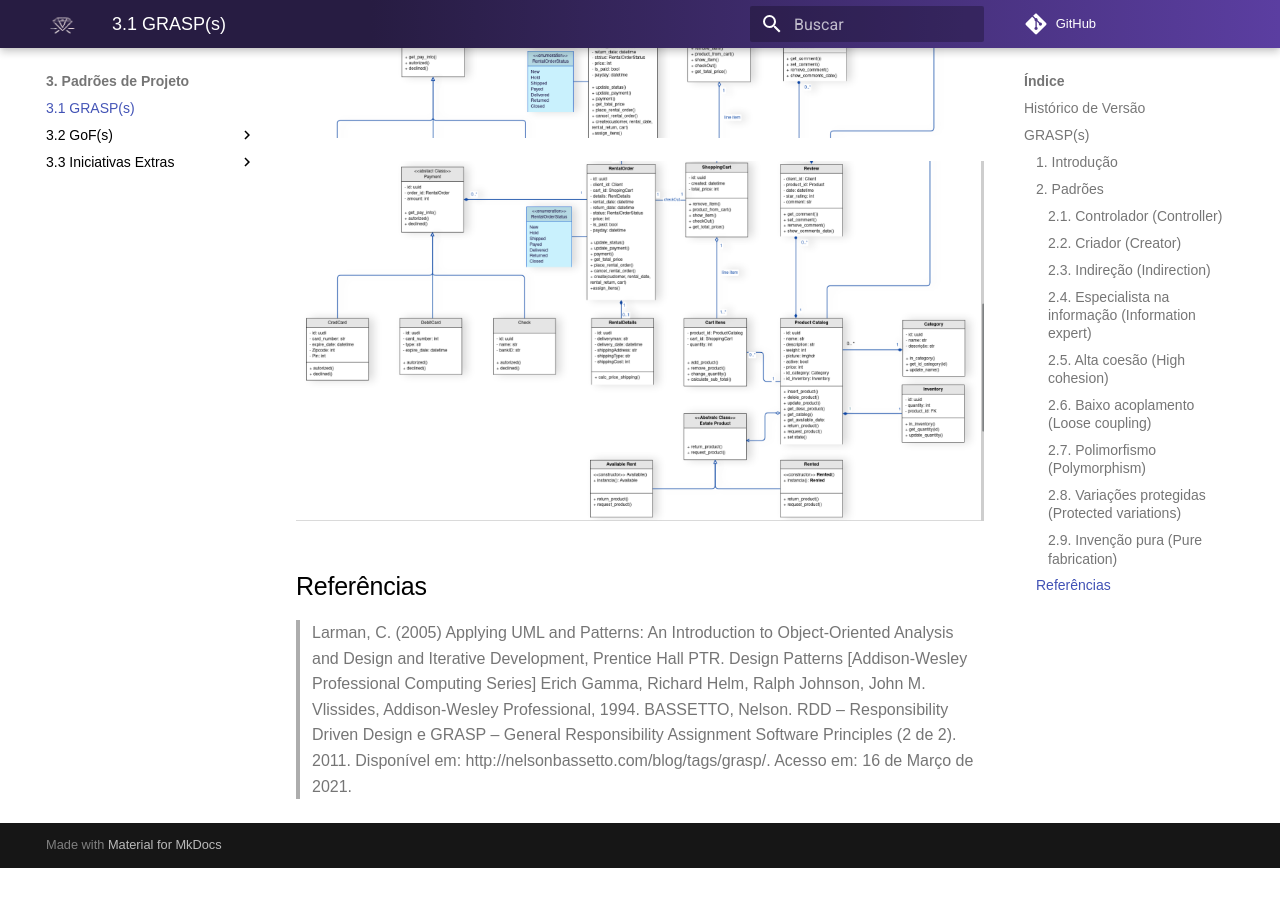
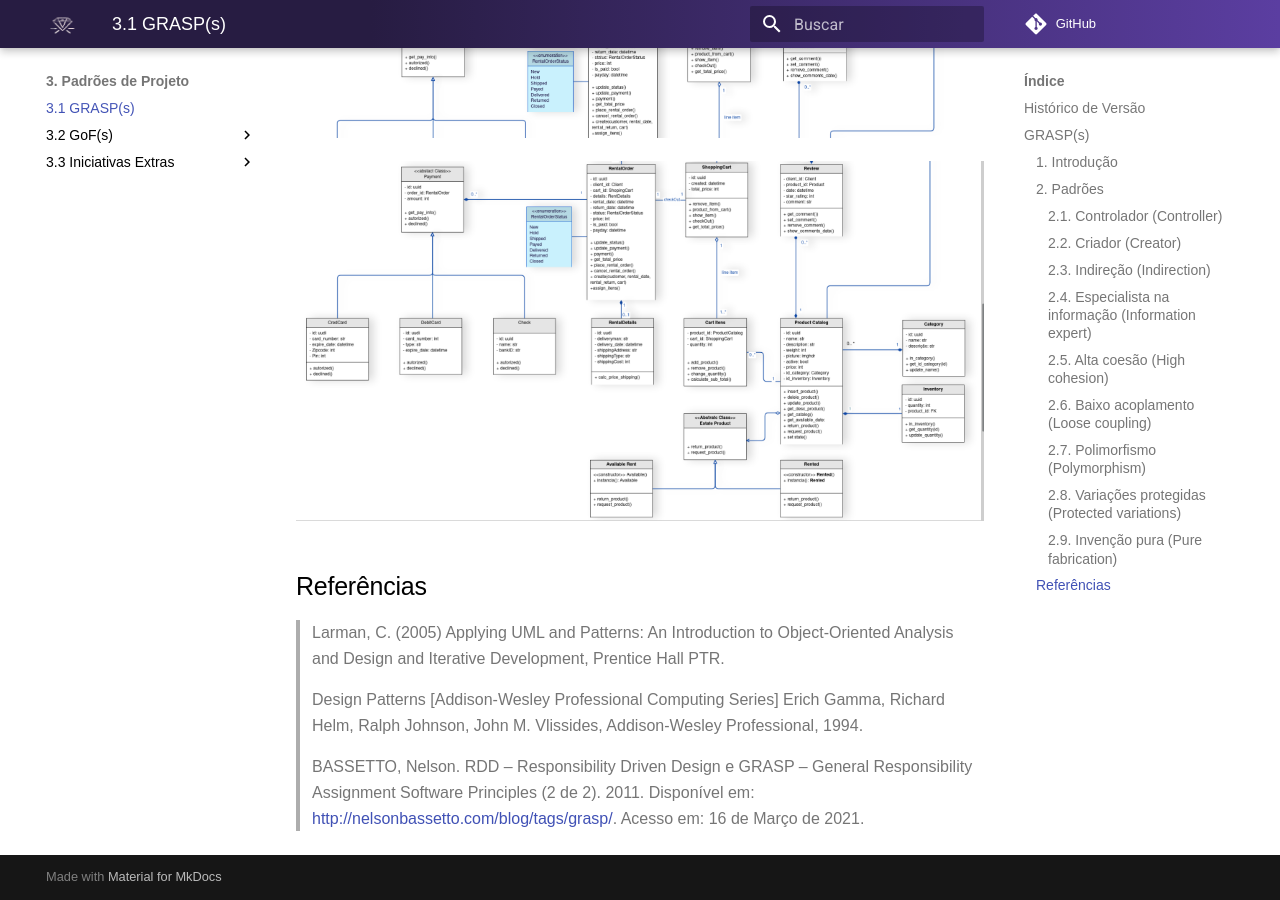
Before and after one commit to UnBArqDsw2021-2/2021.2_G7_-AluguelKitsFesta, an MkDocs documentation site: the page built from docs/padrao/grasp.md, in a window 1280 px wide and 900 px high, scrolled down 3851 px. Built offline with MkDocs 1.6.1 and Material for MkDocs 9.7.7, drawn with Linux system fonts in a browser that asks for light colours; comment, search, counter and statistics services are not loaded; before the commit the page ends 4719 px from its top, so only the background shows below that.

```diff
--- a/docs/padrao/grasp.md
+++ b/docs/padrao/grasp.md
@@ -87,5 +87,7 @@ A fabricação/invenção pura são classes artificiais que não representam con
 ## Referências
 
 > Larman, C. (2005) Applying UML and Patterns: An Introduction to Object-Oriented Analysis and Design and Iterative Development, Prentice Hall PTR.
+
 > Design Patterns [Addison-Wesley Professional Computing Series] Erich Gamma, Richard Helm, Ralph Johnson, John M. Vlissides, Addison-Wesley Professional, 1994.
-> BASSETTO, Nelson. RDD – Responsibility Driven Design e GRASP – General Responsibility Assignment Software Principles (2 de 2). 2011. Disponível em: http://nelsonbassetto.com/blog/tags/grasp/. Acesso em: 16 de Março de 2021.
+
+> BASSETTO, Nelson. RDD – Responsibility Driven Design e GRASP – General Responsibility Assignment Software Principles (2 de 2). 2011. Disponível em: <http://nelsonbassetto.com/blog/tags/grasp/>. Acesso em: 16 de Março de 2021.
```
